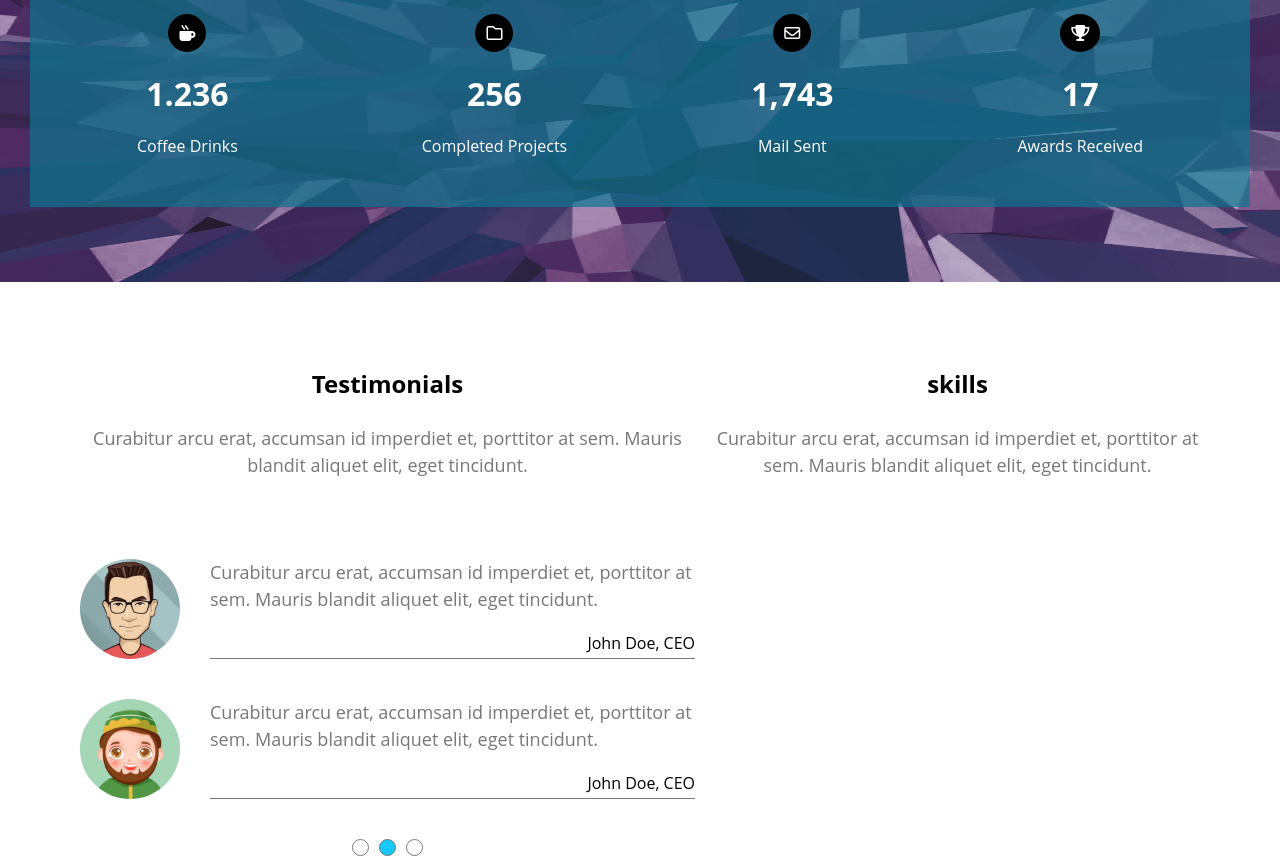
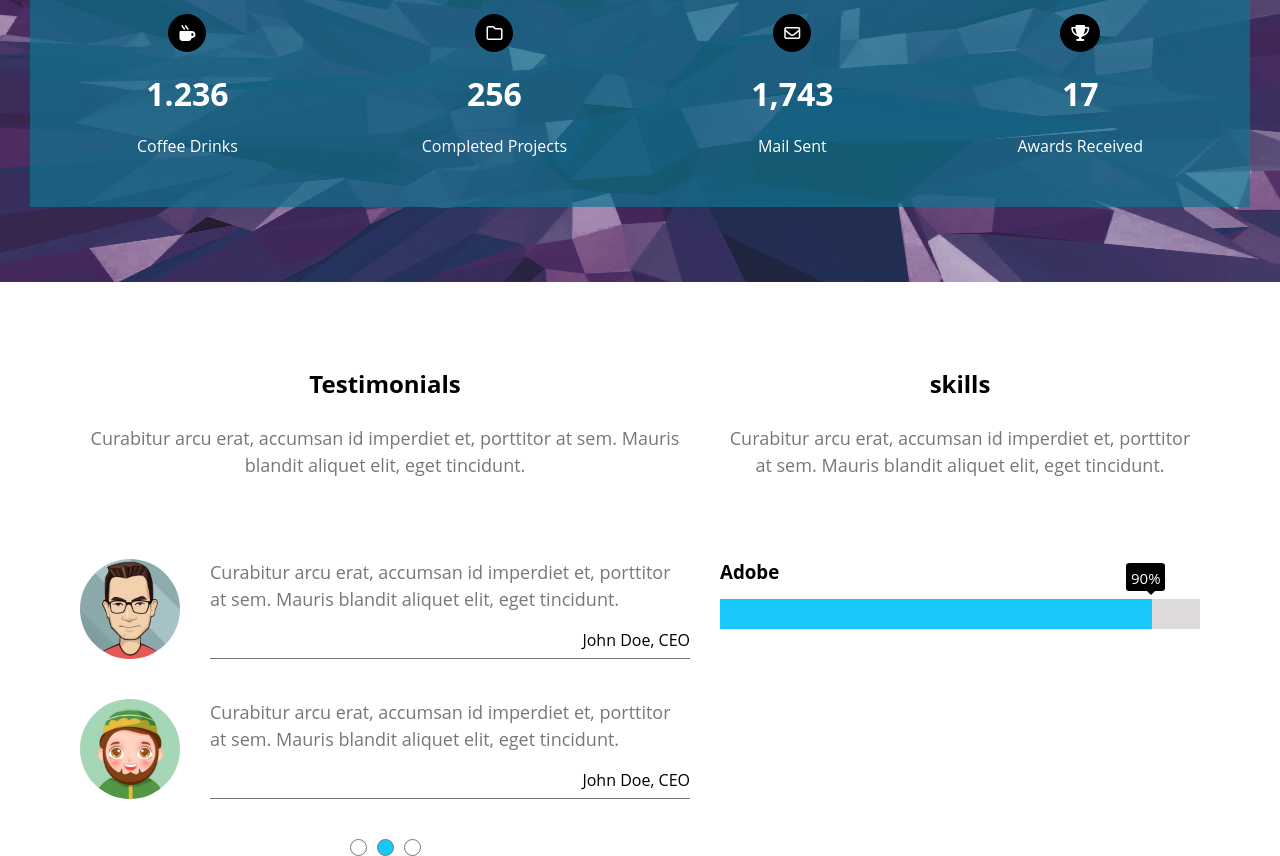
Before and after one commit to Ibrahim-Karagaji/Second-Project, a plain HTML site: page index.html in a window 1280 px wide. Shown: the part 4394-5250 px from the top of the page. Drawn offline with Linux system fonts and the light colour scheme.

Commit message:
add a rate of adobe

```diff
--- a/css-folder/kasper.css
+++ b/css-folder/kasper.css
@@ -493,7 +493,6 @@ body{
 
 .images .options{
 
-
     position: absolute;
     bottom: -67px;
     width: 100%;
@@ -679,7 +678,7 @@ img:hover ~ .options{
 
     display: grid;
     grid-template-columns: auto auto;
-    gap: 20px;
+    gap: 30px;
 }
 
 @media(max-width:958px){
@@ -694,7 +693,7 @@ img:hover ~ .options{
 .expertise .titles-of-expertise{
 
     text-align: center;
-    display:grid;
+    display: grid;
     gap: 25px;
     margin-bottom: 80px;
 
@@ -755,7 +754,7 @@ img:hover ~ .options{
 
     display: grid;
     border-bottom: 1px solid #777;
-    gap: 15px;
+    gap: 10px;
 
 }
 
@@ -790,4 +789,64 @@ img:hover ~ .options{
 
 }
 
+.adobe-rate h3{
+
+    padding-bottom: 15px;
+
+}
+
+.adobe-rate .progs{
+
+    display: flex;
+
+}
+
+ .progs .full::after{
+
+    content: "90%";
+    font-size: 15px;
+    position: absolute;
+    background-color: var(--tertiary);
+    color: var(--secondarycolor);
+    border: 5px solid var(--tertiary);
+    border-radius: 10%;
+    height: 18px;
+    width: 29px;
+    right: -13px;
+    top: -36px;
+
+}
+
+.progs .full::before{
+
+    content: "";
+    position: absolute;
+    border-width: 15px;
+    border-style: solid;
+    border-color: black transparent transparent transparent;
+    border-radius: 5%;
+    height: 0px;
+    width: 0px;
+    top: -19px;
+    right: -14px;
+
+}
+
+.progs .full{
+
+    position: relative;
+    width: 90%;
+    height: 30px;
+    background-color: var(--maincolor);
+
+}
+
+.progs .empty{
+
+    width: 10%;
+    height: 30px;
+    background-color: #dedadc;
+
+}
+
 /* end expertise*/
--- a/index.html
+++ b/index.html
@@ -376,6 +376,17 @@
               Mauris blandit aliquet elit, eget tincidunt.
             </p>
           </div>
+          <div class="statistics">
+            <div class="rates">
+              <div class="adobe-rate">
+                <h3>Adobe</h3>
+                <div class="progs">
+                  <div class="full"></div>
+                  <div class="empty"></div>
+                </div>
+              </div>
+            </div>
+          </div>
         </div>
       </div>
     </div>
```
